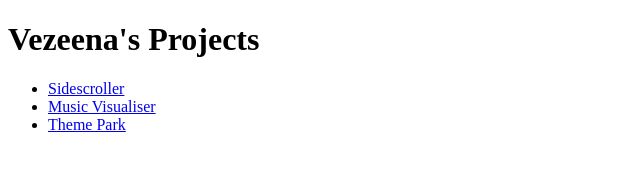
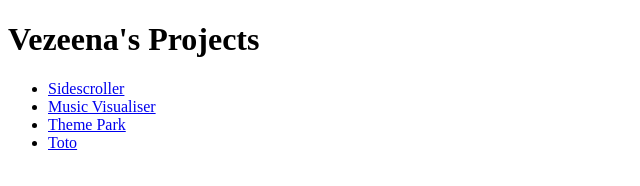
Before and after one commit to Vezeena/Vezeena.github.io, a plain HTML site: page index.html in a window 1280 px wide. Shown: the full height of the page, 0-640 px from the left. Drawn offline with Linux system fonts and the light colour scheme.

Commit message:
Update index.html

```diff
--- a/index.html
+++ b/index.html
@@ -17,6 +17,7 @@
       <li><a href="./sidescroller">Sidescroller</a></li>
       <li><a href="./Music-Visualiser">Music Visualiser</a></li>
       <li><a href="./theme-park">Theme Park</a></li>
+      <li><a href="./Toto">Toto</a></li>
     </ul>
   </body>
 </html>
```
